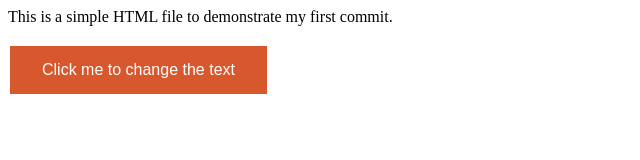
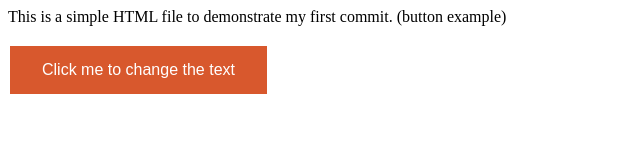
Before and after one commit to mhaseeb-k/localrepo, a plain HTML site: page index.html in a window 1280 px wide. Shown: the whole page, without its empty margins (0-640 px from the left). Drawn offline with Linux system fonts and the light colour scheme.

Commit message:
Button Example

```diff
--- a/index.html
+++ b/index.html
@@ -1,5 +1,5 @@
 <!-- paragraph -->
-<p>This is a simple HTML file to demonstrate my first commit. </p>
+<p>This is a simple HTML file to demonstrate my first commit. (button example)</p>
 <!-- a button to change above text to my name  -->
 <button onclick="changeText()">Click me to change the text</button>
 
```
